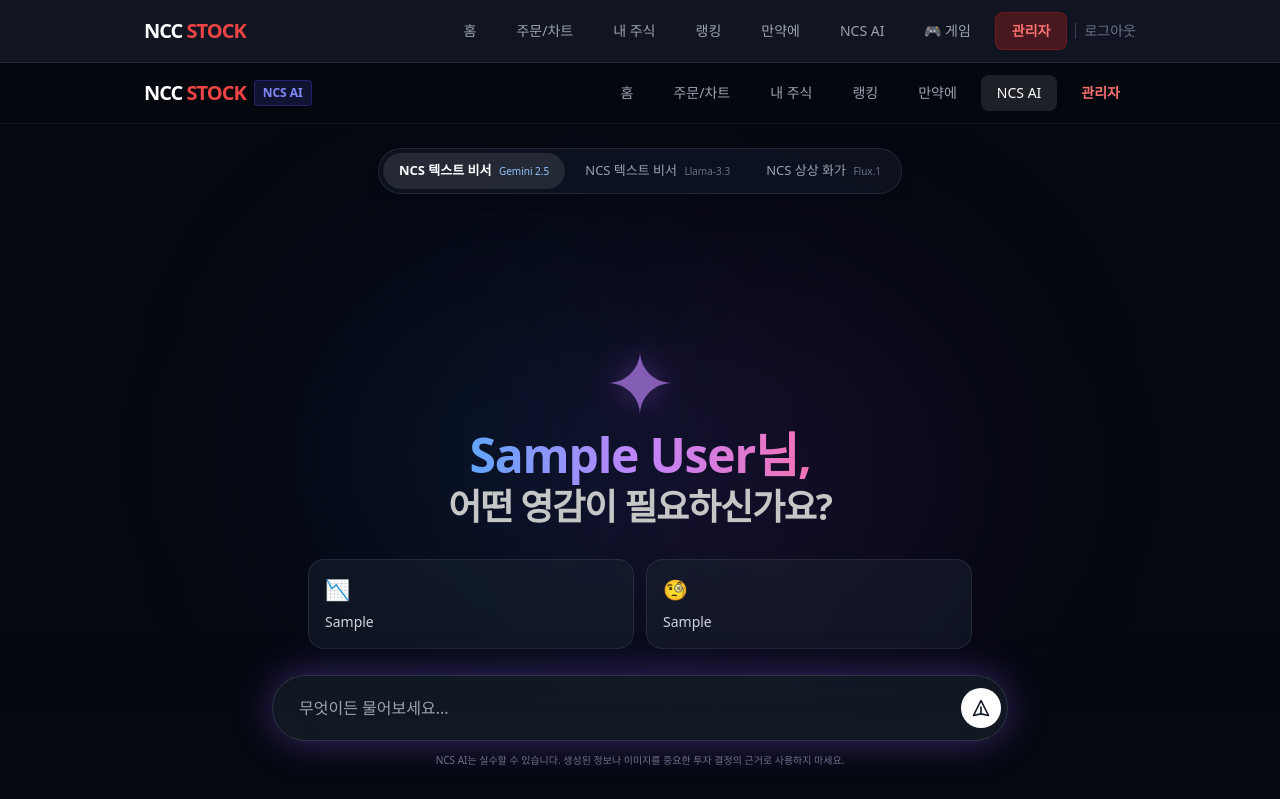
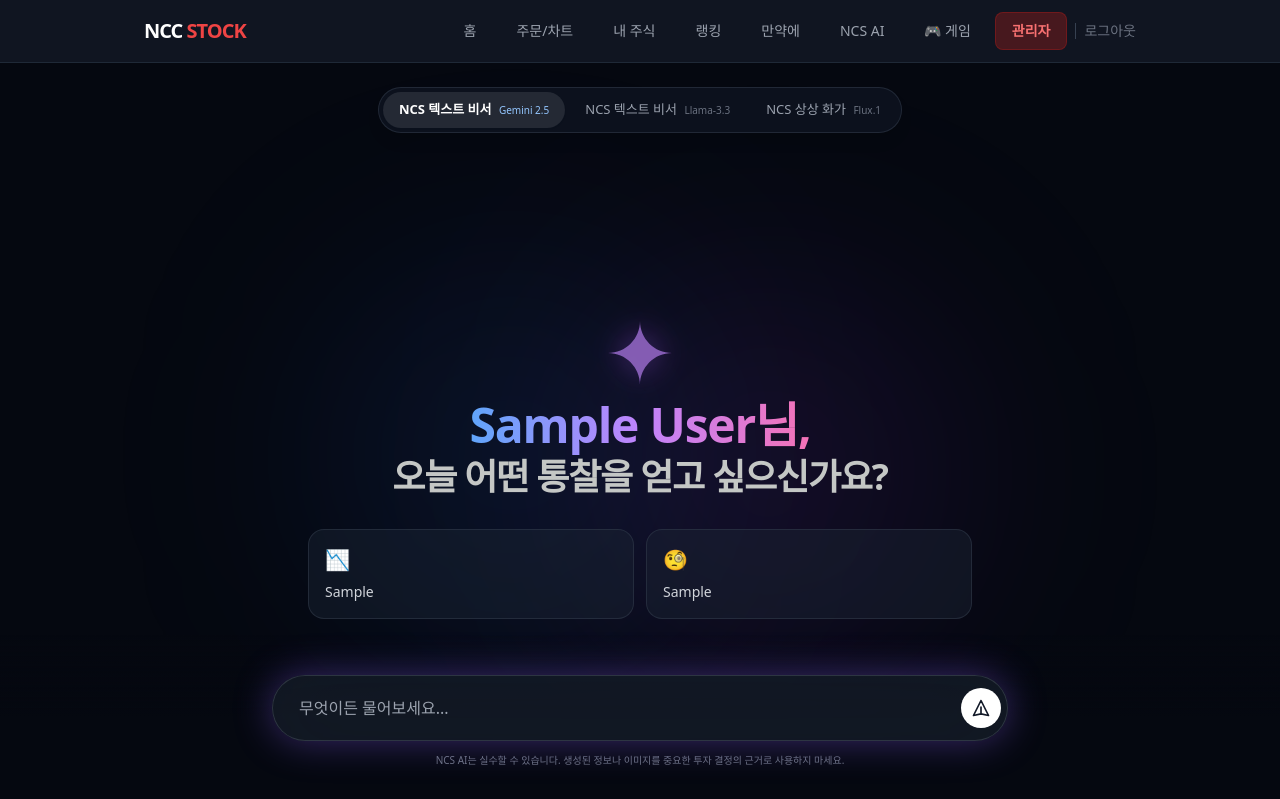
Before and after one commit to nodejs0330-cloud/my-stock-app, a Flask app: template templates/ai.html in a window 1280 px wide. Shown: the top 799 px of the page. Run offline with Flask 3, Linux system fonts and the light colour scheme; the visitor is signed in with stand-in values (Sample User, id 1); the template is opened without the code that fills it: most values are stand-ins (such as "Sample title", 1, 10 or a date in 2020); some libraries are stand-ins or nearby versions.

Commit message:
중복 상단바 제거

```diff
--- a/templates/ai.html
+++ b/templates/ai.html
@@ -18,38 +18,6 @@
 
     <div class="absolute top-1/4 left-1/4 w-96 h-96 bg-blue-600/20 rounded-full mix-blend-screen filter blur-[100px] opacity-50 pointer-events-none"></div>
     <div class="absolute bottom-1/4 right-1/4 w-96 h-96 bg-purple-600/20 rounded-full mix-blend-screen filter blur-[100px] opacity-50 pointer-events-none"></div>
-
-    <header class="w-full bg-[#050810]/80 backdrop-blur-md border-b border-white/5 sticky top-0 z-40">
-        <div class="max-w-5xl mx-auto px-4 py-3 flex justify-between items-center">
-
-            <!-- 상단 로고 (모바일/데스크탑 분기) -->
-            <div class="flex items-center space-x-2">
-                <!-- 데스크탑에서는 NCC STOCK -->
-                <span class="hidden md:inline text-xl font-black text-white tracking-tighter">NCC <span class="text-red-500">STOCK</span></span>
-
-                <!-- 모바일에서는 (로고) NCS AI -->
-                <span class="md:hidden flex items-center space-x-1.5 text-white font-bold text-lg">
-                    <svg class="w-5 h-5 text-purple-400 drop-shadow-[0_0_8px_rgba(168,85,247,0.5)]" fill="currentColor" viewBox="0 0 24 24"><path d="M12 0C12 6.627 17.373 12 24 12C17.373 12 12 17.373 12 24C12 17.373 6.627 12 0 12C6.627 12 12 6.627 12 0Z"/></svg>
-                    <span>NCS AI</span>
-                </span>
-
-                <!-- 데스크탑 전용 뱃지 -->
-                <span class="hidden md:inline-block text-xs font-bold text-indigo-400 bg-indigo-900/30 px-2 py-1 rounded border border-indigo-800/50">NCS AI</span>
-            </div>
-
-            <nav class="hidden md:flex space-x-2 items-center">
-                <a href="{{ url_for('dashboard') }}" class="px-4 py-2 rounded-lg text-gray-400 hover:text-white hover:bg-white/5 transition text-sm">홈</a>
-                <a href="{{ url_for('trade') }}" class="px-4 py-2 rounded-lg text-gray-400 hover:text-white hover:bg-white/5 transition text-sm">주문/차트</a>
-                <a href="{{ url_for('portfolio') }}" class="px-4 py-2 rounded-lg text-gray-400 hover:text-white hover:bg-white/5 transition text-sm">내 주식</a>
-                <a href="{{ url_for('ranking') }}" class="px-4 py-2 rounded-lg text-gray-400 hover:text-white hover:bg-white/5 transition text-sm">랭킹</a>
-                <a href="{{ url_for('simulation') }}" class="px-4 py-2 rounded-lg text-gray-400 hover:text-white hover:bg-white/5 transition text-sm">만약에</a>
-                <a href="{{ url_for('ai_page') }}" class="px-4 py-2 rounded-lg bg-white/10 text-white font-medium text-sm">NCS AI</a>
-                {% if session.get('username') == 'admin' %}
-                <a href="{{ url_for('admin') }}" class="px-4 py-2 rounded-lg text-red-400 hover:text-white hover:bg-red-900/50 transition text-sm font-bold">관리자</a>
-                {% endif %}
-            </nav>
-        </div>
-    </header>
 
     <div class="flex-grow w-full max-w-4xl mx-auto flex flex-col relative pt-4 pb-[130px] md:pb-32 px-4 overflow-y-auto no-scrollbar" id="chat-container">
 
```
